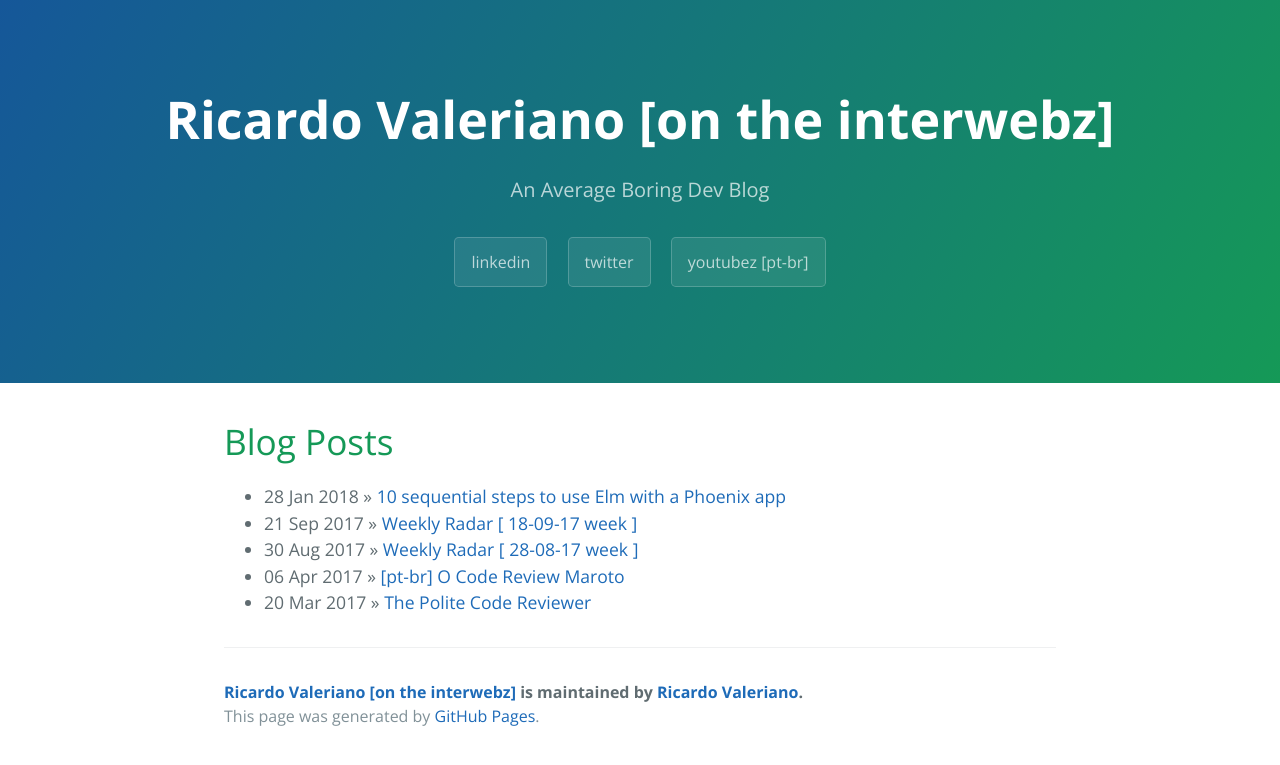
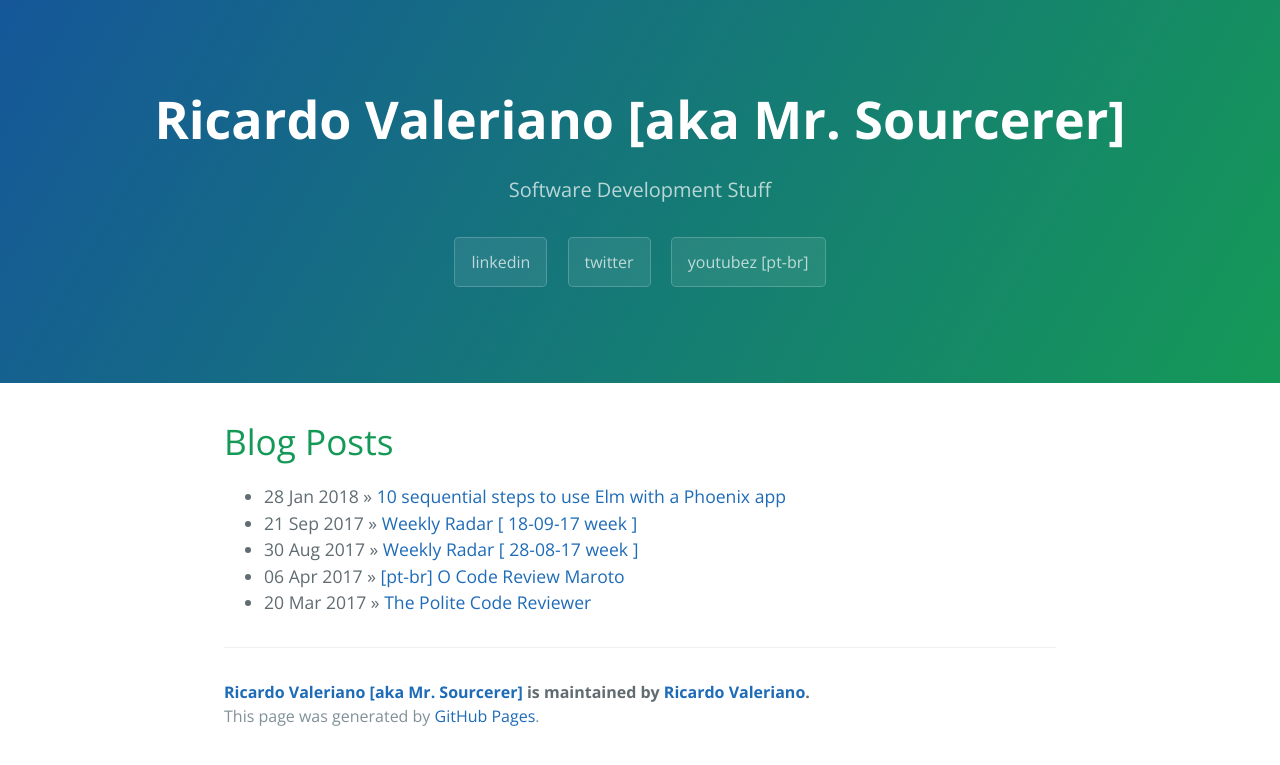
Before and after one commit to mistersourcerer/blog, a Jekyll site: the page built from index.html, in a window 1280 px wide. Shown: the top 765 px of the page. Built offline with Jekyll 4.4.1, drawn with Linux system fonts in a browser that asks for light colours; the list of posts is cut into pages by our own code.

Commit message:
Add `mr_sourcerer` reference in the title.

```diff
--- a/_config.yml
+++ b/_config.yml
@@ -1,13 +1,13 @@
-title: Ricardo Valeriano [on the interwebz]
-tagline: An Average Boring Dev Blog
+title: Ricardo Valeriano [aka Mr. Sourcerer]
+tagline: Software Development Stuff
 url: http://blog.ricardovaleriano.com
 paginate: 1
-description: "An Average Boring Dev Blog"
+description: Software Development Stuff
 
 author:
   name: Ricardo Valeriano
   url: https://www.youtube.com/c/FunOnCoding
-  twitter: sr_valeriano
+  twitter: mr_sourcerer
 
 gems:
   - jekyll-paginate
```
